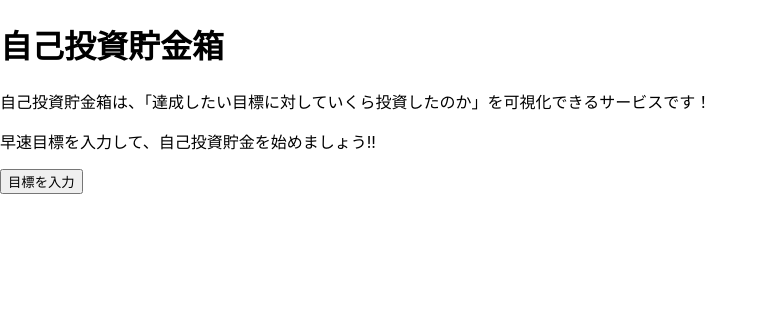
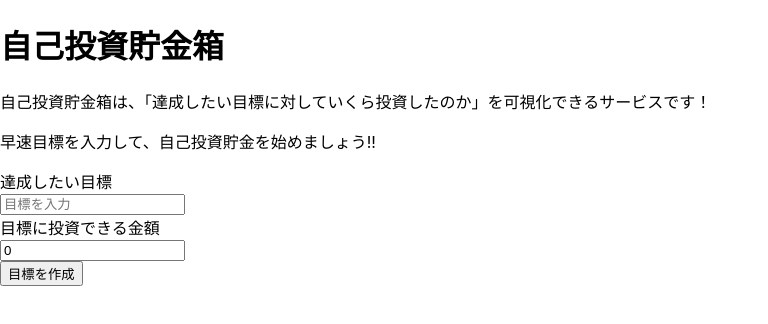
Before and after one commit to yui0118/Piggy-Bank, a Next.js app: page / in a window 1280 px wide. Shown: the top 324 px of the page, without its empty margins (0-768 px from the left). Built offline with nearby package versions, Linux system fonts and the light colour scheme.

Commit message:
Add: 目標を保存するstateであるgoalsの数によって、コンポーネントで表示分けをする

```diff
--- a/pages/index.tsx
+++ b/pages/index.tsx
@@ -4,26 +4,21 @@ import Image from "next/image";
 import styles from "../styles/Home.module.css";
 import Link from "next/link";
 import { useState } from "react";
+import Goals from "../components/goals";
+import Welcome from "../components/welcome";
+import { Modal } from "../components/modal";
 
 const Home: NextPage = () => {
-  const [havingGoals, setHavingGoals] = useState(false);
+  const [goals, setGoals] = useState<string[]>([]);
+  const [isModalOpen, setIsModalOpen] = useState(true);
+
   return (
     <>
-      {!havingGoals ? (
-        <>
-          <h1>自己投資貯金箱</h1>
-          <p>
-            自己投資貯金箱は、「達成したい目標に対していくら投資したのか」を可視化できるサービスです！
-          </p>
-          {/* 豚の貯金箱の画像を挿入 */}
-          <p>早速目標を入力して、自己投資貯金を始めましょう!!</p>
-          <button onClick={() => setHavingGoals(true)}>目標を入力</button>
-        </>
+      {goals.length > 0 ? <Goals goals={goals} /> : <Welcome />}
+      {isModalOpen ? (
+        <Modal onAddGoals={(goal: string) => setGoals([...goals, goal])} />
       ) : (
-        <>
-          <h1>目標一覧</h1>
-          <button onClick={() => setHavingGoals(false)}>トップページへ</button>
-        </>
+        <button>目標を入力</button>
       )}
     </>
   );
```
